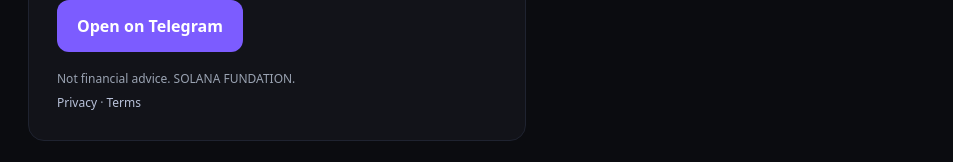
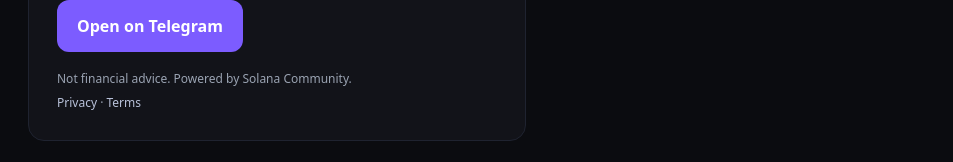
Before and after one commit to mingircioglu/LandingPage, a React (Vite) app in the folder solana-spin/: page / in a window 1280 px wide. Shown: the part 523-685 px from the top of the page, without its empty margins (0-953 px from the left). Built offline with nearby package versions, Linux system fonts and the light colour scheme.

Commit message:
Update project

```diff
--- a/solana-spin/src/App.tsx
+++ b/solana-spin/src/App.tsx
@@ -107,19 +107,7 @@ export default function SolanaSpinDemo() {
             Open on Telegram
           </a>
 
-          <div className="footer">
-            <div>Not financial advice. SOLANA FUNDATION.</div>
-            <div style={{ marginTop: 6 }}>
-              <a href="https://solana.com/privacy-policy" style={{ color: "#b8c1d9" }}>
-                Privacy
-              </a>{" "}
-              ·{" "}
-              <a href="https://solana.com/en/tos" style={{ color: "#b8c1d9" }}>
-                Terms
-              </a>
-            </div>
-          </div>
-        </div>
+<div className="footer"> <div>Not financial advice. Powered by Solana Community.</div> <div style={{ marginTop: 6 }}> <a href="https://solana.com/privacy-policy" style={{ color: "#b8c1d9" }}> Privacy </a>{" "} ·{" "} <a href="https://solana.com/en/tos" style={{ color: "#b8c1d9" }}> Terms </a> </div> </div>        </div>
       </div>
     </>
   );
```
